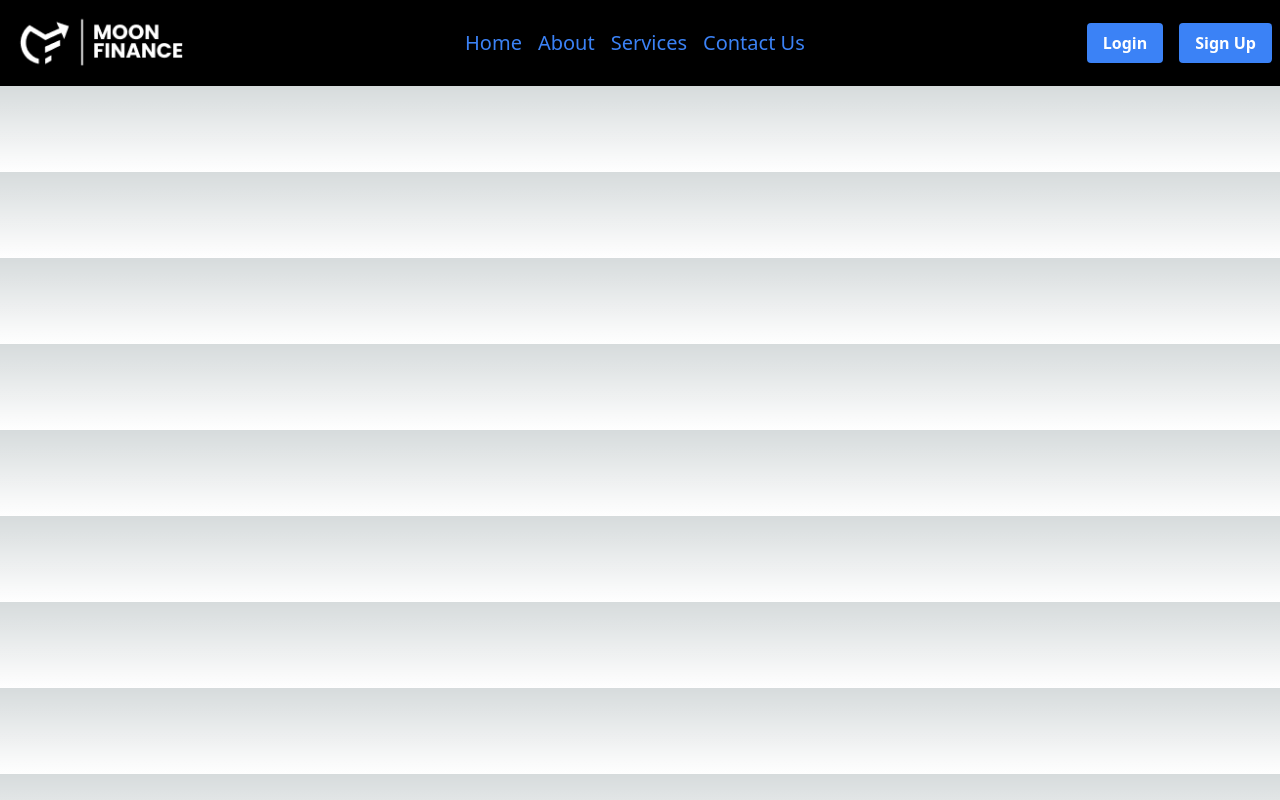
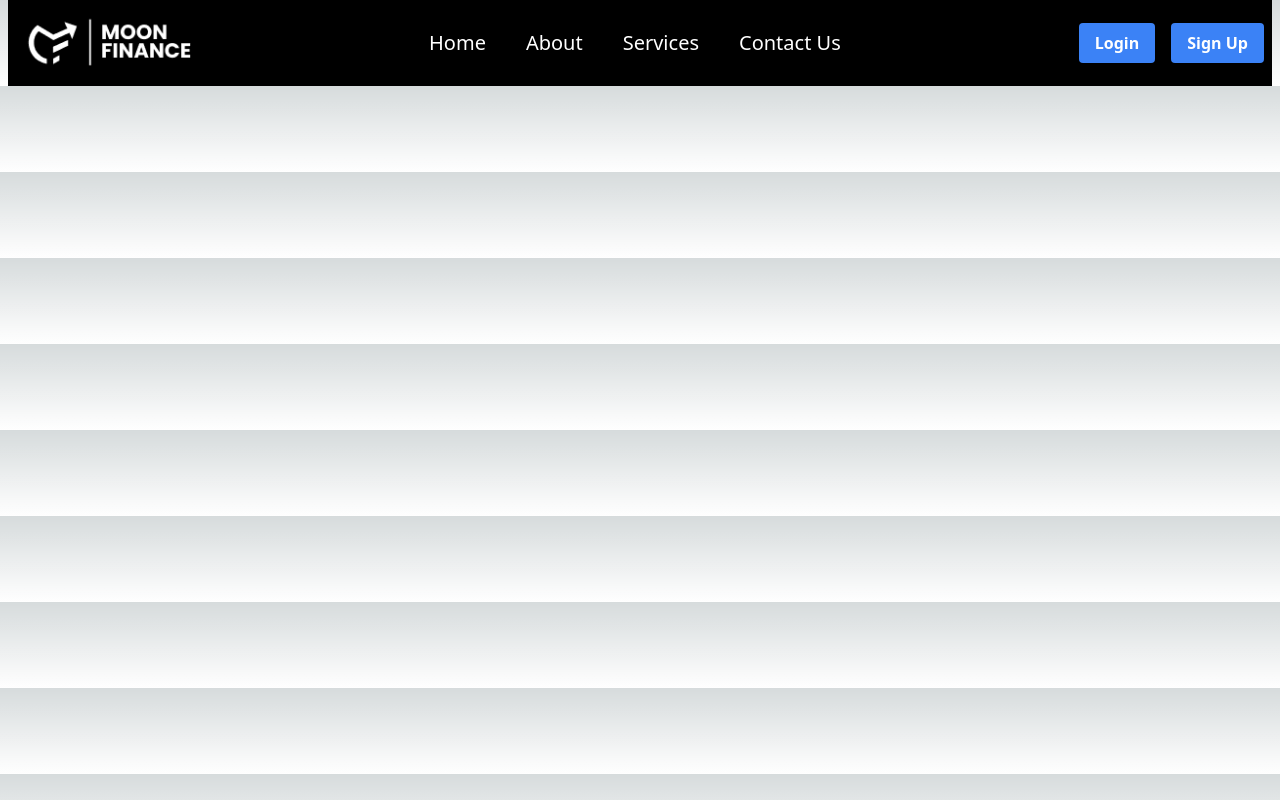
Before and after one commit to SoumilB7/MoonFinance, a Next.js app: page / in a window 1280 px wide. Built offline with nearby package versions, Linux system fonts and the light colour scheme.

Commit message:
Made final changes to navbar

```diff
--- a/components/Navbar.jsx
+++ b/components/Navbar.jsx
@@ -5,14 +5,14 @@ import Image from 'next/image'
 
 const Navbar = () => {
   return (
-    <div className="flex bg-black justify-between items-center p-2">
+    <div className="flex bg-black justify-between items-center p-2 mx-2">
         <div><Image src={logo} width={175} height={175} alt='logo' className="object-contain"/></div>
-        <div className="space-x-4 text-xl">
-            <Link className="text-blue-500 hover:text-blue-800" href='/'>Home</Link>
-            <Link className="text-blue-500 hover:text-blue-800" href='/about'>About</Link>
-            <Link className="text-blue-500 hover:text-blue-800" href='/services'>Services</Link>
-            {/* <Link className="text-blue-500 hover:text-blue-800">Blog</Link> */}
-            <Link className="text-blue-500 hover:text-blue-800" href='/contactUs'>Contact Us</Link>
+        <div className="space-x-6 text-xl text-white ">
+            <Link className="text-white p-2 hover:border-2 hover:border-white hover:rounded-lg" href='/'>Home</Link>
+            <Link className="text-white p-2 hover:border-2 hover:border-white hover:rounded-lg" href='/about'>About</Link>
+            <Link className="text-white p-2 hover:border-2 hover:border-white hover:rounded-lg" href='/services'>Services</Link>
+            {/* <Link className="text-white p-2 hover:border-2 hover:border-white">Blog</Link> */}
+            <Link className="text-white p-2 hover:border-2 hover:border-white hover:rounded-lg" href='/contactUs'>Contact Us</Link>
         </div>
         <div className="space-x-4">
             <Link href='login'><button className="bg-blue-500 hover:bg-blue-700 text-white font-bold py-2 px-4 rounded">Login</button></Link>
```
